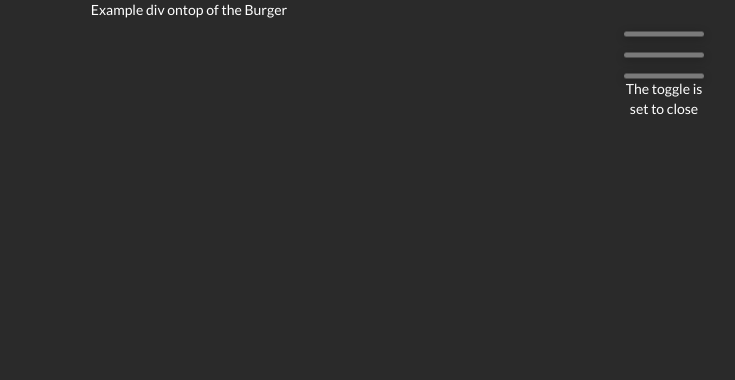
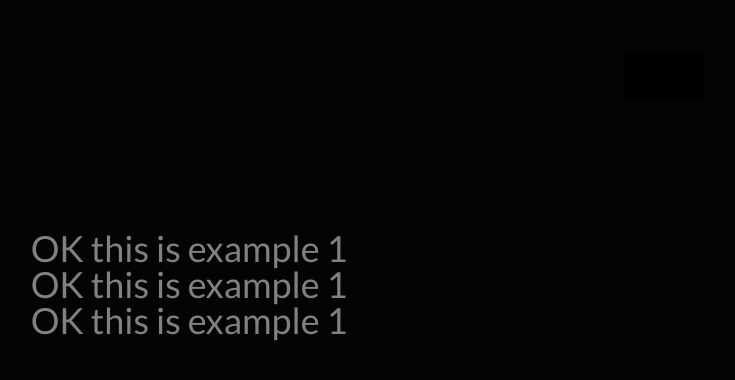
Before and after one commit to Garabed96/Garabed96.github.io, a React (Create React App) app in the folder frontend/: page / in a window 1280 px wide. Shown: the top 380 px of the page, without its empty margins (451-1186 px from the left). Built offline with nearby package versions, Linux system fonts and the light colour scheme.

Commit message:
dropdown 1/2

```diff
--- a/frontend/src/App.js
+++ b/frontend/src/App.js
@@ -13,6 +13,13 @@ class App extends React.Component{
     render() {
         return (
             <div>
+                <div className="overlay" id="myNav" style={{"height": "100%"}}>
+                    <div className="overlay-content">
+                        <a href="#">OK this is example 1</a>
+                        <a href="#">OK this is example 1</a>
+                        <a href="#">OK this is example 1</a>
+                    </div>
+                </div>
                 <BurgerMenu />
 
 
--- a/frontend/src/animations/BurgerMenu/index.js
+++ b/frontend/src/animations/BurgerMenu/index.js
@@ -22,7 +22,14 @@ export const DropdownMenu = (props) => {
 // Lifting state up in React with hooks (this is how we share state)
 const MenuToggle = (props) => {
     return(
-            <p> The toggle is set to {props.toggle} </p>
+        <div className="overlay" id="myNav" style={{"height": "100%"}}>
+            <div className="overlay-content">
+                <a href="#"></a>
+                <a href="#"></a>
+                <a href="#"></a>
+            </div>
+        </div>
+            // <p> The toggle is set to {props.toggle} </p>
         )
 }
 
@@ -32,10 +39,6 @@ const BurgerMenu = () => {
     const [status, setStatus] = useState('close')
 
     return(
-        <div>
-            <div>
-                Example div ontop of the Burger
-            </div>
             <nav>
                 <div
                     className="BurgerMenu__container"
@@ -48,7 +51,6 @@ const BurgerMenu = () => {
                       toggle={status}  />
                 </div>
             </nav>
-        </div>
     );
 };
 
--- a/frontend/src/appStyles.css
+++ b/frontend/src/appStyles.css
@@ -3,3 +3,56 @@ body{
 }
 
 /*Font Color: #cacaca */
+
+
+
+.overlay {
+  height: 0%;
+  width: 100%;
+  position: fixed;
+  z-index: 1;
+  top: 0;
+  left: 0;
+  background-color: rgb(0,0,0);
+  background-color: rgba(0,0,0, 0.9);
+  overflow-y: hidden;
+  transition: 0.5s;
+}
+
+.overlay-content {
+  position: relative;
+  top: 25%;
+  width: 100%;
+  text-align: center;
+  margin-top: 30px;
+}
+
+.overlay a {
+  padding: 8px;
+  text-decoration: none;
+  font-size: 36px;
+  color: #818181;
+  display: block;
+  transition: 0.3s;
+}
+
+.overlay a:hover, .overlay a:focus {
+  color: #f1f1f1;
+}
+
+.overlay .closebtn {
+  position: absolute;
+  top: 20px;
+  right: 45px;
+  font-size: 60px;
+}
+
+@media screen and (max-height: 450px) {
+  .overlay {overflow-y: auto;}
+  .overlay a {font-size: 20px}
+  .overlay .closebtn {
+  font-size: 40px;
+  top: 15px;
+  right: 35px;
+  }
+}
```
